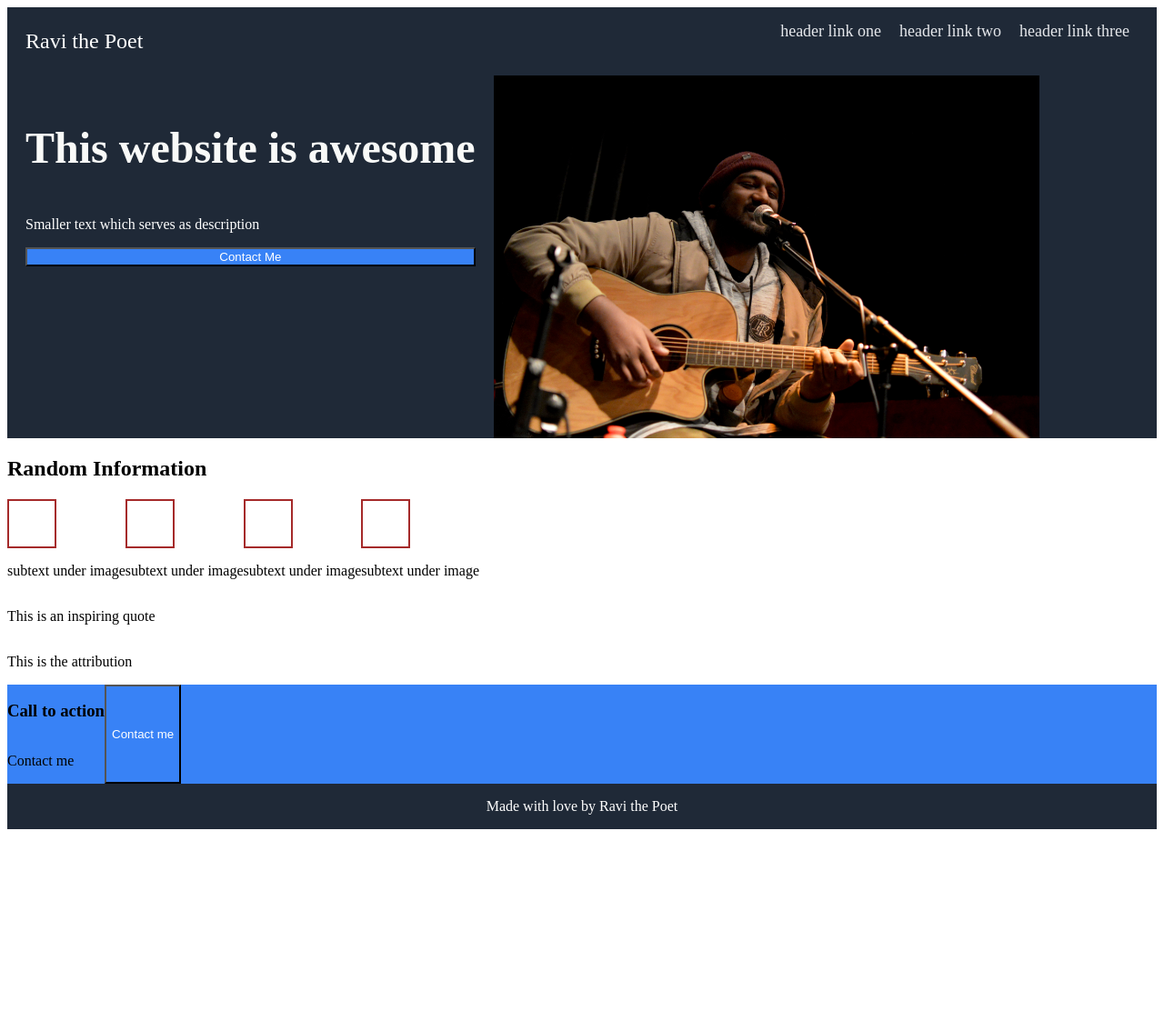
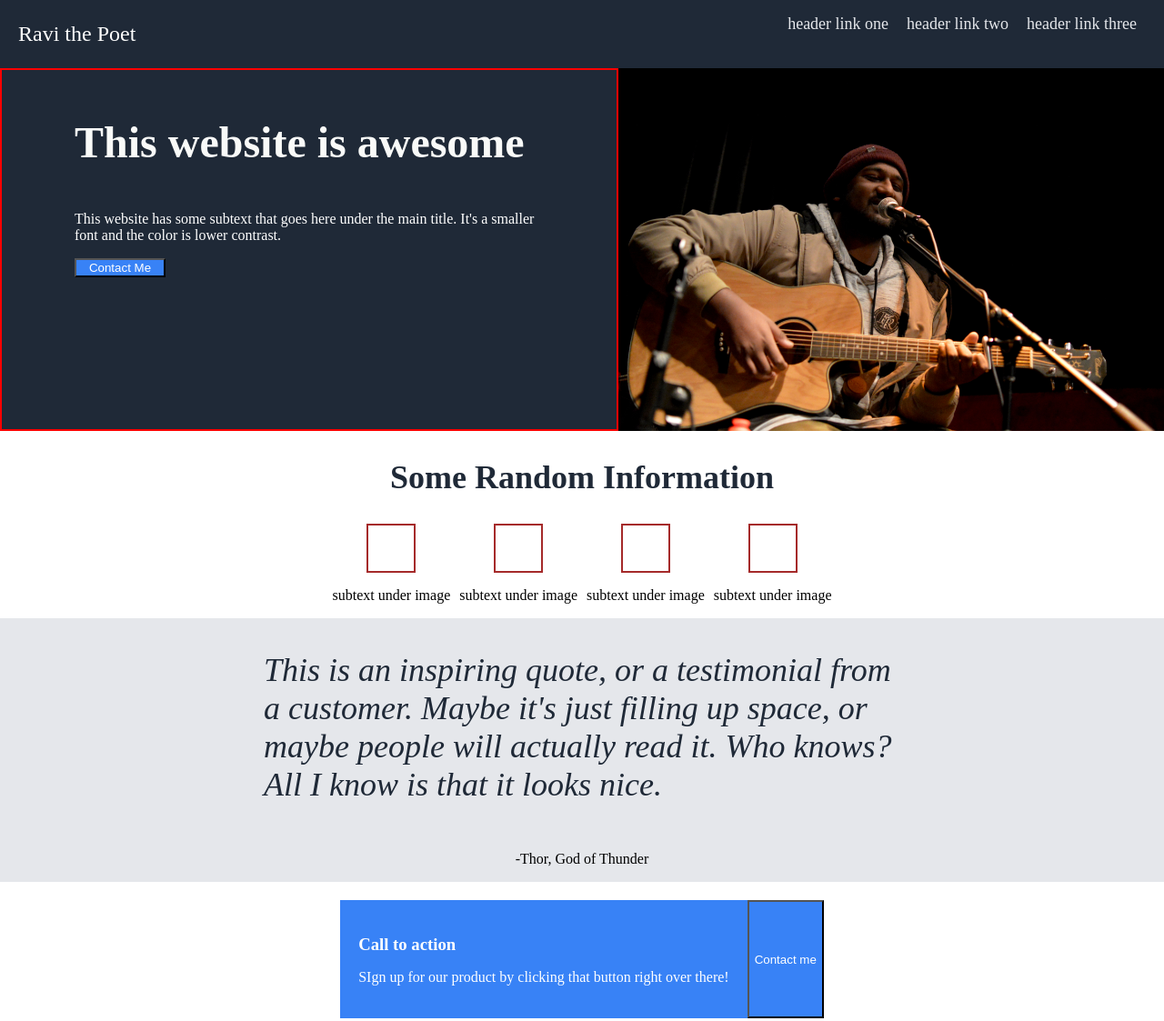
Before and after one commit to RaviTheCoder/landing, a plain HTML site: page index.html in a window 1280 px wide. Shown: the top 1123 px of the page at 91% size. Before the commit the page ends 920 px from the top, so only its background shows below. Drawn offline with Linux system fonts and the light colour scheme.

Commit message:
Center quote and contact

```diff
--- a/index.html
+++ b/index.html
@@ -26,8 +26,10 @@
 
         <div class="desc">
             <h1>This website is awesome</h1>
-            <p>Smaller text which serves as description</p>
-            <button>Contact Me</button>
+            <p>This website has some subtext that goes here under the main title.
+                It's a smaller font and the color is lower contrast.
+            </p>
+            <button id="top-button">Contact Me</button>
         </div>
 
         <img src="./images/Hero.JPG" alt="Hero Image" id="hero">
@@ -36,7 +38,7 @@
 
     <div class="middle">
 
-        <h2>Random Information</h2>
+        <h2>Some Random Information</h2>
 
         <div class="boxes">
             <div class="box">
@@ -59,16 +61,20 @@
     </div>
 
     <div class="quote">
-        <p>This is an inspiring quote</p>
-        <p>This is the attribution</p>
+        <p id="lyric">This is an inspiring quote, or a testimonial from a customer.
+            Maybe it's just filling up space, or maybe people will actually read it.
+            Who knows? All I know is that it looks nice.
+        </p>
+        <p id="author">-Thor, God of Thunder</p>
     </div>
 
     <div class="contact">
-
+      <div class="blue">
         <div class="ask">
             <h3>Call to action</h3>
-            <p>Contact me</p>
+            <p>SIgn up for our product by clicking that button right over there!</p>
         </div>
+      </div>
 
         <button>Contact me</button>
     </div>
--- a/style.css
+++ b/style.css
@@ -1,3 +1,7 @@
+body {
+    margin: 0px;
+}
+
 /* MULTIS */
 body,
 .header,
@@ -24,6 +28,13 @@ body,
     flex-direction: column;
 }
 
+.middle,
+.box,
+.quote {
+    /* border: 2px solid red; */
+    align-items: center;
+}
+
 .header,
 .intro,
 .footer,
@@ -33,7 +44,7 @@ button {
 }
 
 button,
-.contact {
+.blue {
     background-color: #3882F6;
 }
 
@@ -58,7 +69,8 @@ li {
 
 /* DESCRIPTION */
 .desc {
-    padding: 20px;
+    padding: 20px 80px;
+    border: solid 2px red;
 }
 
 h1 {
@@ -66,11 +78,27 @@ h1 {
     color: #F9FAF8;
 }
 
+#top-button {
+    max-width: 100px;
+}
+
 #hero {
     max-width:600px;
+    flex: 1;
 }
 
 /* MIDDLE */
+
+
+.middle > h2 {
+    font-size: 36px;
+    color: #1F2937;
+}
+
+.boxes {
+    gap: 10px;
+}
+
 /* PLACEHOLDER BOX */
 .ph {
     border: solid 2px brown;
@@ -79,11 +107,35 @@ h1 {
 }
 
 /* QUOTE */
+.quote {
+    background-color: #E5E7EB;
+}
+
+#lyric {
+    font-size: 36px;
+    font-style: italic;
+    color: #1F2937;
+    max-width: 700px;
+}
+
 
 /* CONTACT */
+.contact {
+    justify-content: center;
+    padding: 20px;
+}
 
+.ask {
+    padding: 20px;
+    color: white;
+}
+
+.ask > h3 {
+    margin-bottom: 0px;
+}
 
 /* FOOTER */
 .footer {
     justify-content: center;
+
 }
```
